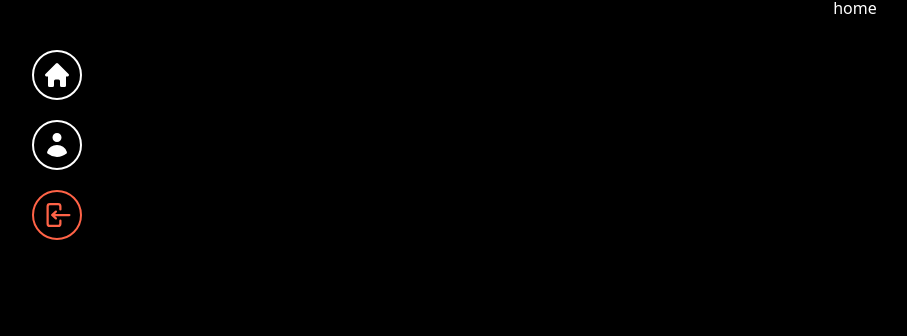
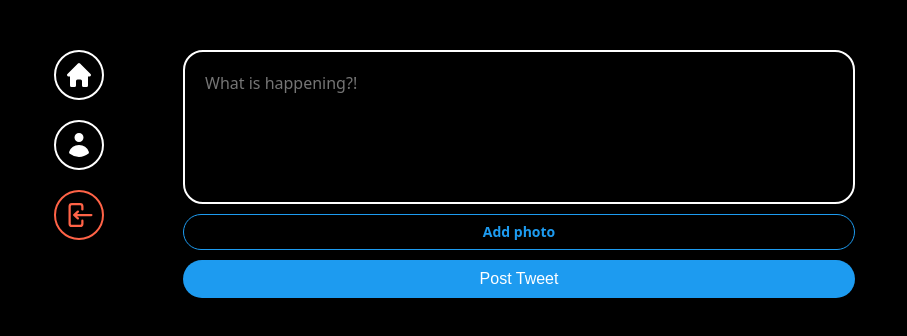
Before and after one commit to dnjll/nwitter-reloaded, a React (Vite) app: page / in a window 1280 px wide. Shown: the top 336 px of the page, without its empty margins (215-1122 px from the left). Built offline with nearby package versions, Linux system fonts and the light colour scheme; no server answers; sample sign-in values are in the browser's storage.

Commit message:
modified home

```diff
--- a/src/components/layout.tsx
+++ b/src/components/layout.tsx
@@ -50,13 +50,11 @@
     }
   };
   return (
-    <>
       <Wrapper>
         <Menu>
           <Link to="/">
             <MenuItem>
               <svg
-                dataSlot="icon"
                 fill="currentColor"
                 viewBox="0 0 20 20"
                 xmlns="http://www.w3.org/2000/svg"
@@ -73,7 +71,6 @@
           <Link to="/profile">
             <MenuItem>
               <svg
-                dataSlot="icon"
                 fill="currentColor"
                 viewBox="0 0 20 20"
                 xmlns="http://www.w3.org/2000/svg"
@@ -85,7 +82,6 @@
           </Link>
           <MenuItem onClick={onLogOut} className="log-out">
             <svg
-              dataSlot="icon"
               fill="currentColor"
               viewBox="0 0 20 20"
               xmlns="http://www.w3.org/2000/svg"
@@ -104,8 +100,7 @@
             </svg>
           </MenuItem>
         </Menu>
+      <Outlet />
       </Wrapper>
-      <Outlet />
-    </>
   );
 }
--- /dev/null
+++ b/src/components/post-tweet-form.tsx
@@ -0,0 +1,105 @@
+import { styled } from "styled-components";
+import { useState } from "react";
+
+// const Wrapper = styled.div`
+//   display: flex;
+//   justify-content: center;
+//   align-items: center;
+//   height: 100vh; /* Full height of the viewport */
+//   background-color: black; /* Optional: to match the form's background */
+// `;
+
+const Form = styled.form`
+  display: flex;
+  flex-direction: column;
+  gap: 10px;
+`;
+
+const TextArea = styled.textarea`
+  border: 2px solid white;
+  padding: 20px;
+  border-radius: 20px;
+  font-size: 16px;
+  color: white;
+  background-color: black;
+  width: 100%;
+  resize: none;
+  font-family: system-ui, -apple-system, BlinkMacSystemFont, "Segoe UI", Roboto,
+    Oxygen, Ubuntu, Cantarell, "Open Sans", "Helvetica Neue", sans-serif;
+  &::placeholder {
+    font-size: 16px;
+  }
+  &:focus {
+    outline: none;
+    border-color: #1d9bf0;
+  }
+`;
+
+const AttachFileButton = styled.label`
+  padding: 10px 0px;
+  color: #1d9bf0;
+  text-align: center;
+  border-radius: 20px;
+  border: 1px solid #1d9bf0;
+  font-size: 14px;
+  font-weight: 600;
+  cursor: pointer;
+`;
+
+const AttachFileInput = styled.input`
+  display: none;
+`;
+
+const SubmitBtn = styled.input`
+  background-color: #1d9bf0;
+  color: white;
+  border: none;
+  padding: 10px 0px;
+  border-radius: 20px;
+  font-size: 16px;
+  cursor: pointer;
+  &:hover,
+  &:active {
+    opacity: 0.9;
+  }
+`;
+
+export default function PostTweetForm() {
+  const [isLoading, setLoading] = useState(false);
+  const [tweet, setTweet] = useState("");
+  const [file, setFile] = useState<File | null>(null);
+  const onChange = (e: React.ChangeEvent<HTMLTextAreaElement>) => {
+    setTweet(e.target.value);
+  };
+  const onFileChange = (e: React.ChangeEvent<HTMLInputElement>) => {
+    const { files } = e.target;
+    if (files && files.length === 1) {
+      setFile(files[0]);
+    }
+  };
+
+  return (
+    <Form>
+      <TextArea
+        rows={5}
+        maxLength={180}
+        onChange={onChange}
+        value={tweet}
+        placeholder="What is happening?!"
+      />
+      <AttachFileButton htmlFor="file">
+        {file ? "Photot added ✅" : "Add photo"}
+      </AttachFileButton>
+      <AttachFileInput
+        onChange={onFileChange}
+        type="file"
+        id="file"
+        accept="image/*"
+      />
+      <SubmitBtn
+        type="submit"
+        value={isLoading ? "Posting..." : "Post Tweet"}
+      />
+    </Form>
+  );
+}
--- a/src/routes/home.tsx
+++ b/src/routes/home.tsx
@@ -1,3 +1,12 @@
+import { styled } from "styled-components";
+import PostTweetForm from "../components/post-tweet-form";
+
+const Wrapper = styled.div``;
+
 export default function Home() {
-    return <h1>home</h1>
+  return (
+    <Wrapper>
+      <PostTweetForm />
+    </Wrapper>
+  );
 }
```
